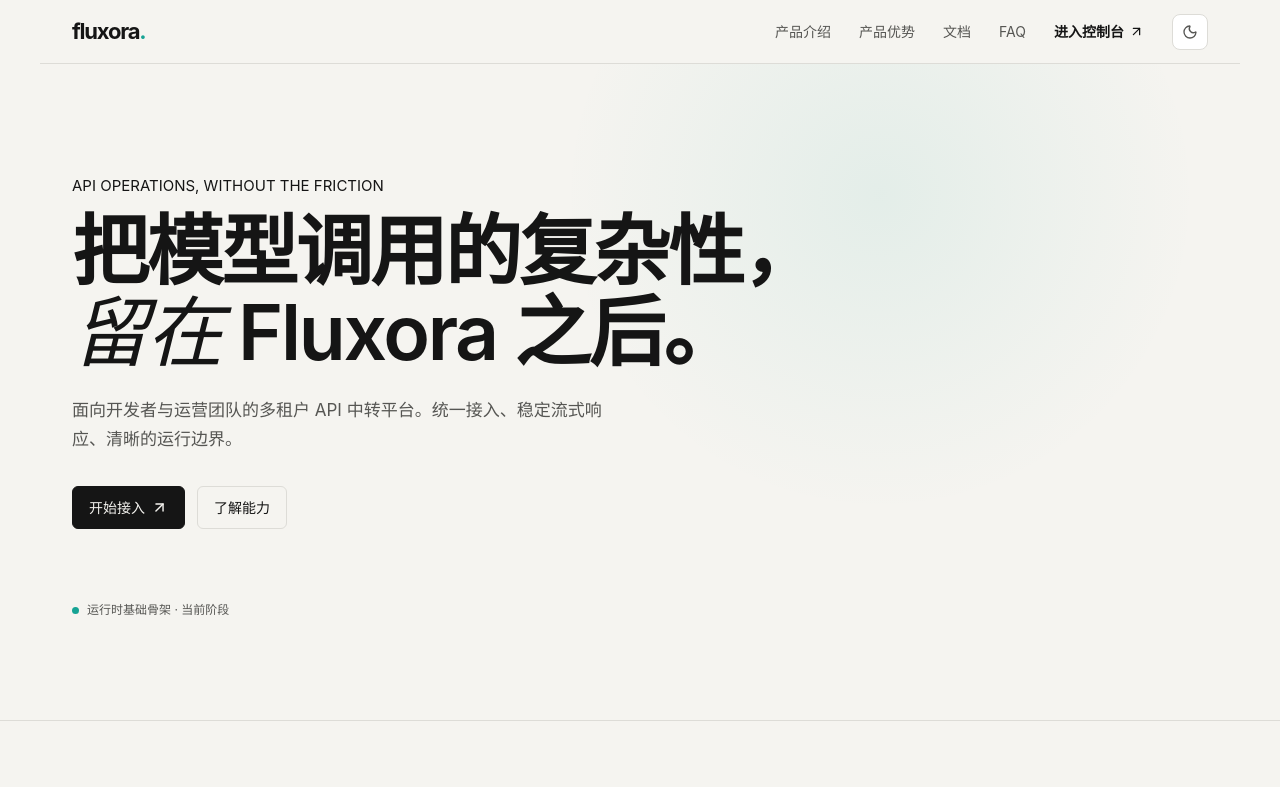
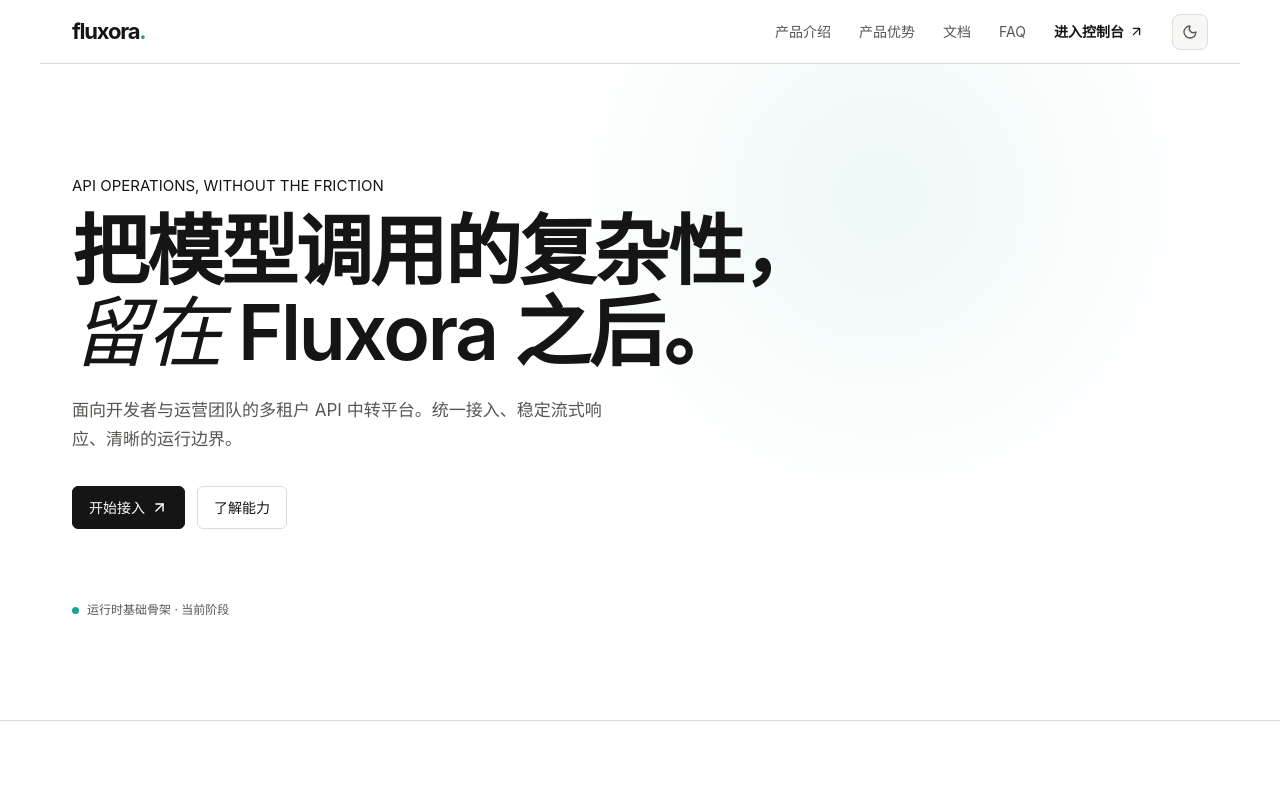
Before and after one commit to chjiae/fluxora, a Vue app in the folder fluxora-web/: page / in a window 1280 px wide. Shown: the top 787 px of the page. Built offline with nearby package versions, Linux system fonts and the light colour scheme; no server answers.

Commit message:
style: 统一亮暗主题底色为纯白/纯黑，消除暖黄AI底色调

```diff
--- a/fluxora-web/src/stores/theme.ts
+++ b/fluxora-web/src/stores/theme.ts
@@ -24,10 +24,10 @@
       fontFamily: "-apple-system,BlinkMacSystemFont,'SF Pro Text','SF Pro Display','PingFang SC','Hiragino Sans GB','Microsoft YaHei UI',sans-serif",
       fontFamilyMono: "'SF Mono',Consolas,monospace",
       fontSize: '14px', borderRadius: '8px', lineHeight: '1.55',
-      bodyColor: isDark ? '#111110' : '#f5f4f0',
-      cardColor: isDark ? '#1c1c1b' : '#ffffff',
-      modalColor: isDark ? '#1c1c1b' : '#ffffff',
-      popoverColor: isDark ? '#1c1c1b' : '#ffffff',
+      bodyColor: isDark ? '#0a0a09' : '#ffffff',
+      cardColor: isDark ? '#151514' : '#f7f7f5',
+      modalColor: isDark ? '#151514' : '#f7f7f5',
+      popoverColor: isDark ? '#151514' : '#f7f7f5',
       textColor1: isDark ? '#e8e6e3' : '#151515',
       textColor2: isDark ? '#989694' : '#565653',
       borderColor: isDark ? '#333231' : '#dddcd7',
--- a/fluxora-web/src/styles.css
+++ b/fluxora-web/src/styles.css
@@ -6,9 +6,9 @@
 
 /* ===== Light Theme (default) ===== */
 :root, [data-theme="light"] {
-  --bg: #f5f4f0;
-  --surface: #ffffff;
-  --surface-elevated: #fafaf8;
+  --bg: #ffffff;
+  --surface: #f7f7f5;
+  --surface-elevated: #f0f0ee;
   --text: #151515;
   --text-muted: #565653;
   --border: #dddcd7;
@@ -20,9 +20,9 @@
 
 /* ===== Dark Theme ===== */
 [data-theme="dark"] {
-  --bg: #111110;
-  --surface: #1c1c1b;
-  --surface-elevated: #262625;
+  --bg: #0a0a09;
+  --surface: #151514;
+  --surface-elevated: #1e1e1c;
   --text: #e8e6e3;
   --text-muted: #989694;
   --border: #333231;
```
